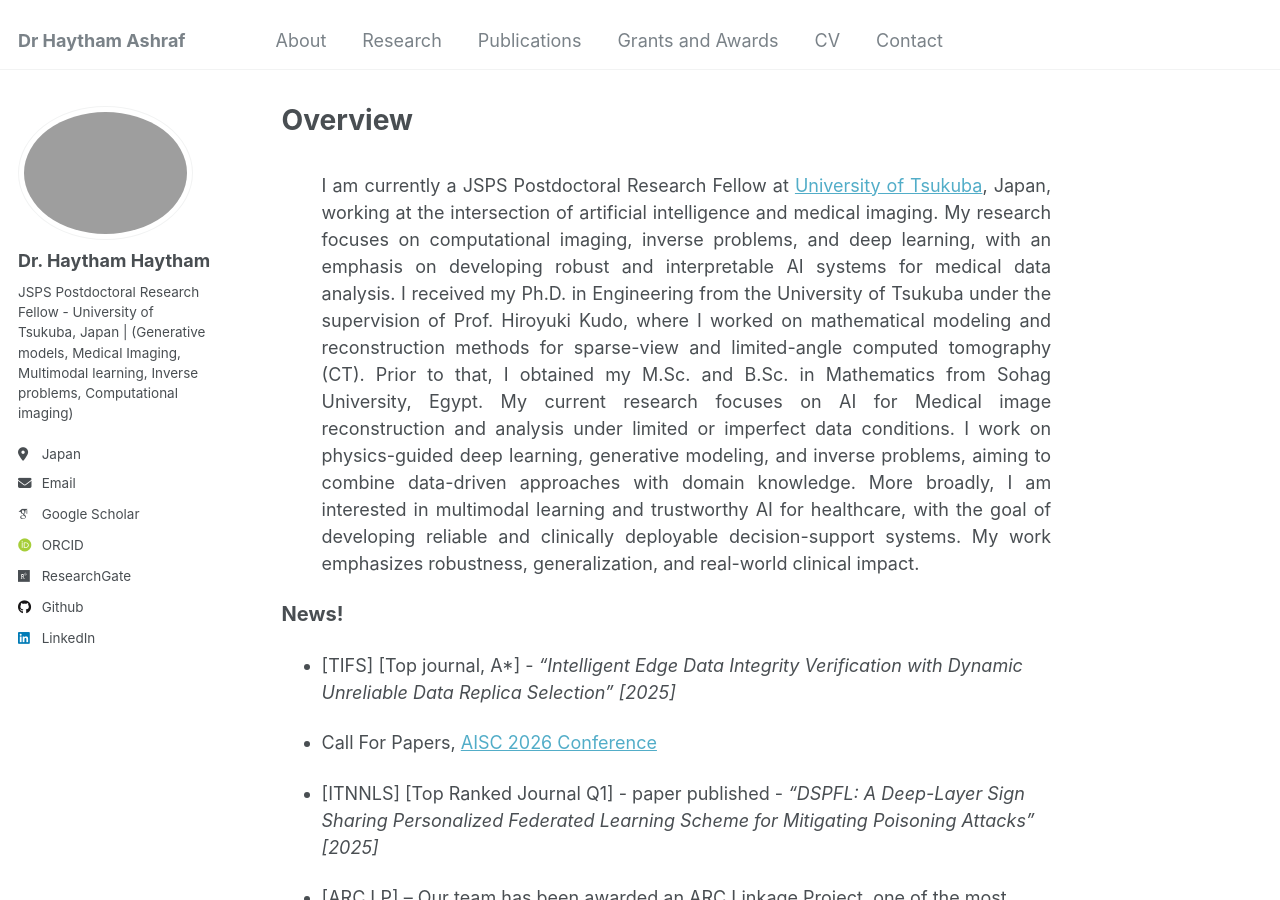
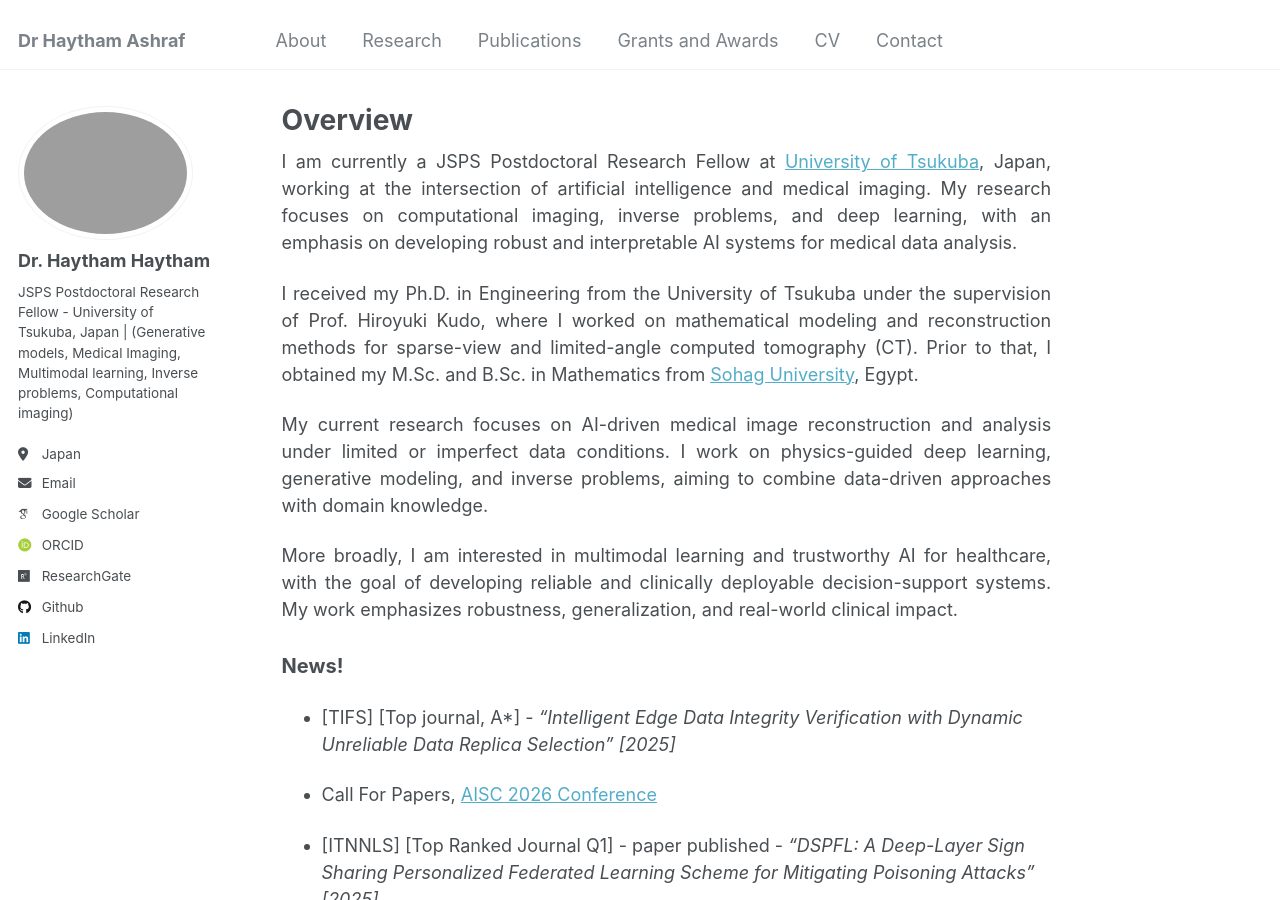
Before and after one commit to Haytham-ali/haytham-ashraf.github.io, a Jekyll site: the page built from _pages/about.md, in a window 1280 px wide and 900 px high. Built offline with Jekyll 4.4.1, drawn with Linux system fonts in a browser that asks for light colours; some web fonts are replaced.

Commit message:
Update about.md

```diff
--- a/_pages/about.md
+++ b/_pages/about.md
@@ -7,18 +7,21 @@ redirect_from:
   - /about.html
 ---
 
-<span style="text-align: justify;"></span>
+<p style="text-align: justify;">
+I am currently a JSPS Postdoctoral Research Fellow at <a href="https://www.tsukuba.ac.jp/">University of Tsukuba</a>, Japan, working at the intersection of artificial intelligence and medical imaging. My research focuses on computational imaging, inverse problems, and deep learning, with an emphasis on developing robust and interpretable AI systems for medical data analysis.
+</p>
 
+<p style="text-align: justify;">
+I received my Ph.D. in Engineering from the University of Tsukuba under the supervision of Prof. Hiroyuki Kudo, where I worked on mathematical modeling and reconstruction methods for sparse-view and limited-angle computed tomography (CT). Prior to that, I obtained my M.Sc. and B.Sc. in Mathematics from <a href="https://www.sohag-univ.edu.eg/ar/home-2/">Sohag University</a>, Egypt.
+</p>
 
- <span style="text-align: justify;"></span>
+<p style="text-align: justify;">
+My current research focuses on AI-driven medical image reconstruction and analysis under limited or imperfect data conditions. I work on physics-guided deep learning, generative modeling, and inverse problems, aiming to combine data-driven approaches with domain knowledge.
+</p>
 
-<ul style="text-align: justify;">
-I am currently a JSPS Postdoctoral Research Fellow at <a href="https://www.tsukuba.ac.jp/">University of Tsukuba</a>, Japan, working at the intersection of artificial intelligence and medical imaging. My research focuses on computational imaging, inverse problems, and deep learning, with an emphasis on developing robust and interpretable AI systems for medical data analysis.
-
-I received my Ph.D. in Engineering from the University of Tsukuba under the supervision of Prof. Hiroyuki Kudo, where I worked on mathematical modeling and reconstruction methods for sparse-view and limited-angle computed tomography (CT). Prior to that, I obtained my M.Sc. and B.Sc. in Mathematics from Sohag University, Egypt.
-
-My current research focuses on AI for Medical image reconstruction and analysis under limited or imperfect data conditions. I work on physics-guided deep learning, generative modeling, and inverse problems, aiming to combine data-driven approaches with domain knowledge. More broadly, I am interested in multimodal learning and trustworthy AI for healthcare, with the goal of developing reliable and clinically deployable decision-support systems. My work emphasizes robustness, generalization, and real-world clinical impact.
-</ul>
+<p style="text-align: justify;">
+More broadly, I am interested in multimodal learning and trustworthy AI for healthcare, with the goal of developing reliable and clinically deployable decision-support systems. My work emphasizes robustness, generalization, and real-world clinical impact.
+</p>
 
 <span style="font-size:20px;">News!</span>
 ======
@@ -38,27 +41,3 @@ My current research focuses on AI for Medical image reconstruction and analysis
   * [ICDE2024] [Core ranked A*]- paper accepted - <span style="font-style: italic;"> "A Predictive Profiling and Performance Modeling Approach for Distributed Stream Processing in Edge."</span>
 
   * [ICDE2023] [Core ranked A*]- paper accepted - <span style="font-style: italic;"> "Radar: Reactive concept drift management with robust variational inference for evolving iot data streams."</span>
-
-
-<!-- <span style="font-size:20px;">Research Topics/Interests</span>
-======
-
-<span style=" text-align: justify;">
-
-  * <strong>Systems Security in Decentraliased and Cloud/Edge Platforms</strong>
-    <ul style=" text-align: justify;"> My research focuses on strengthening the security of decentralised and cloud/edge-based systems through anomaly detection that adapts to concept drift and adversarial behaviours. A key strand of this work extends to blockchain forensics, where anomaly detection techniques are applied to <span style="font-style: bold"> identify scams, fraud </span>, and other illicit activities embedded in transaction networks. By combining adaptive detection with system-level monitoring, my aim is to enhance trust and resilience in large-scale, dynamic infrastructures.</ul>
-
-  * <strong>Distributed Systems Reliability and Performance</strong>
-      <ul style=" text-align: justify;"> I investigate how distributed systems maintain reliability and scalability in the presence of faults and adversarial threats. My research focuses on (1) consensus protocols for blockchain and distributed environments that must balance security, throughput, and energy efficiency, while also enabling forensic visibility to support fraud and scam detection; and (2) fault-tolerance mechanisms for stream-processing frameworks that ensure consistent low-latency analytics under failures.</ul> -->
-
-<!--
-<span style="font-size:20px;">Current Projects</span>
-======
-
-<span style=" text-align: justify;">
-
-  * <strong>CRC-P Project:</strong> Fraud detection within digital payment systems, more specifically cryptocurreny transactions. Our project aims to develop a digital platform consisting of novel anti-fraud and anti-money laundering techniques, to align Crypto transactions with traditional payment options such as credit cards.
-
-  * <strong>Cryptocurrency scams:</strong> the goal is to understand how the scams work, how to detect them, and scammers's tactics.
-
-  * <strong>Distributed Systems Scalability/Performance:</strong> The project aims to improve the scalability and performance of distributed systems. We focus on developing a new consensus algorithm that can be used in distributed systems to improve their performance and scalability. -->
```
